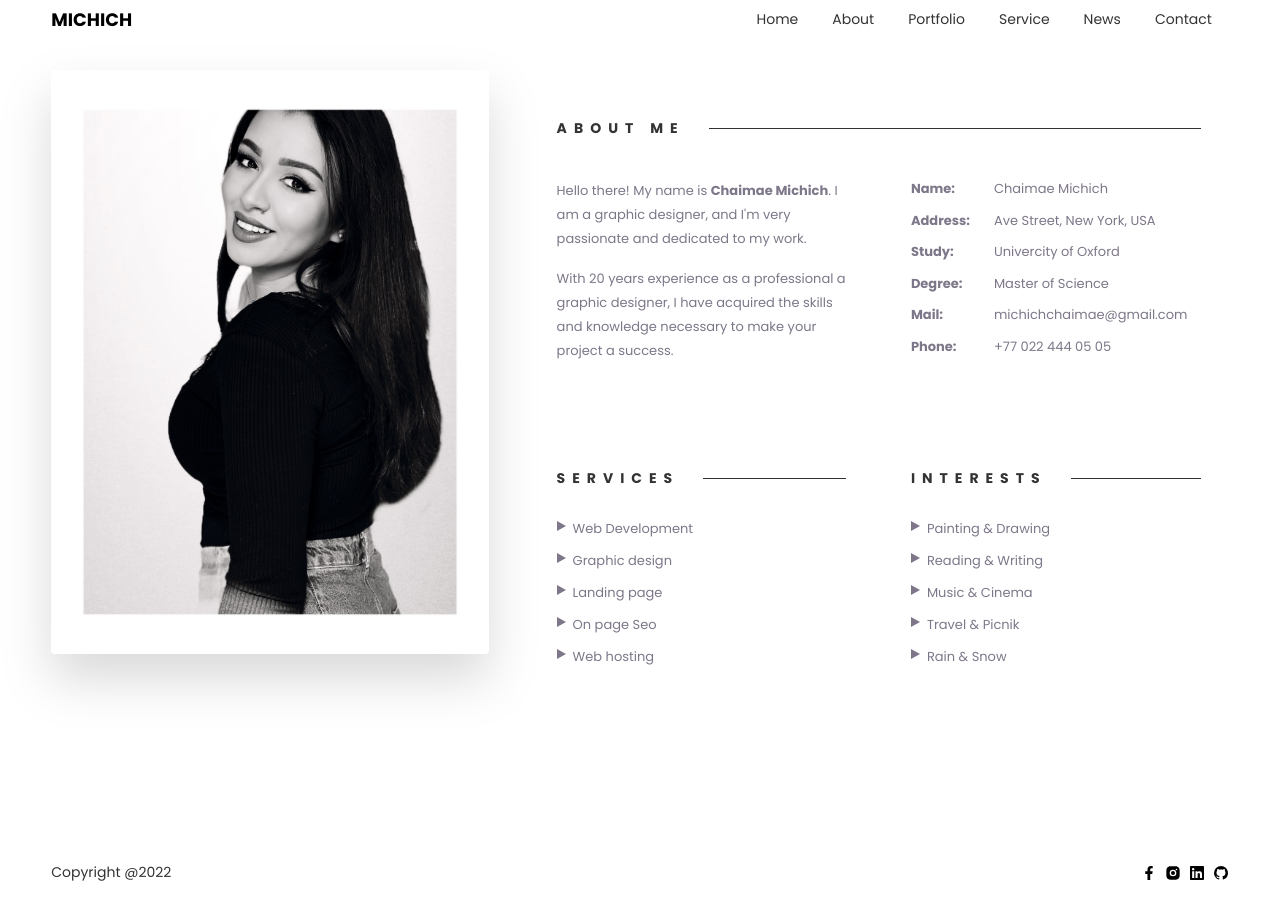
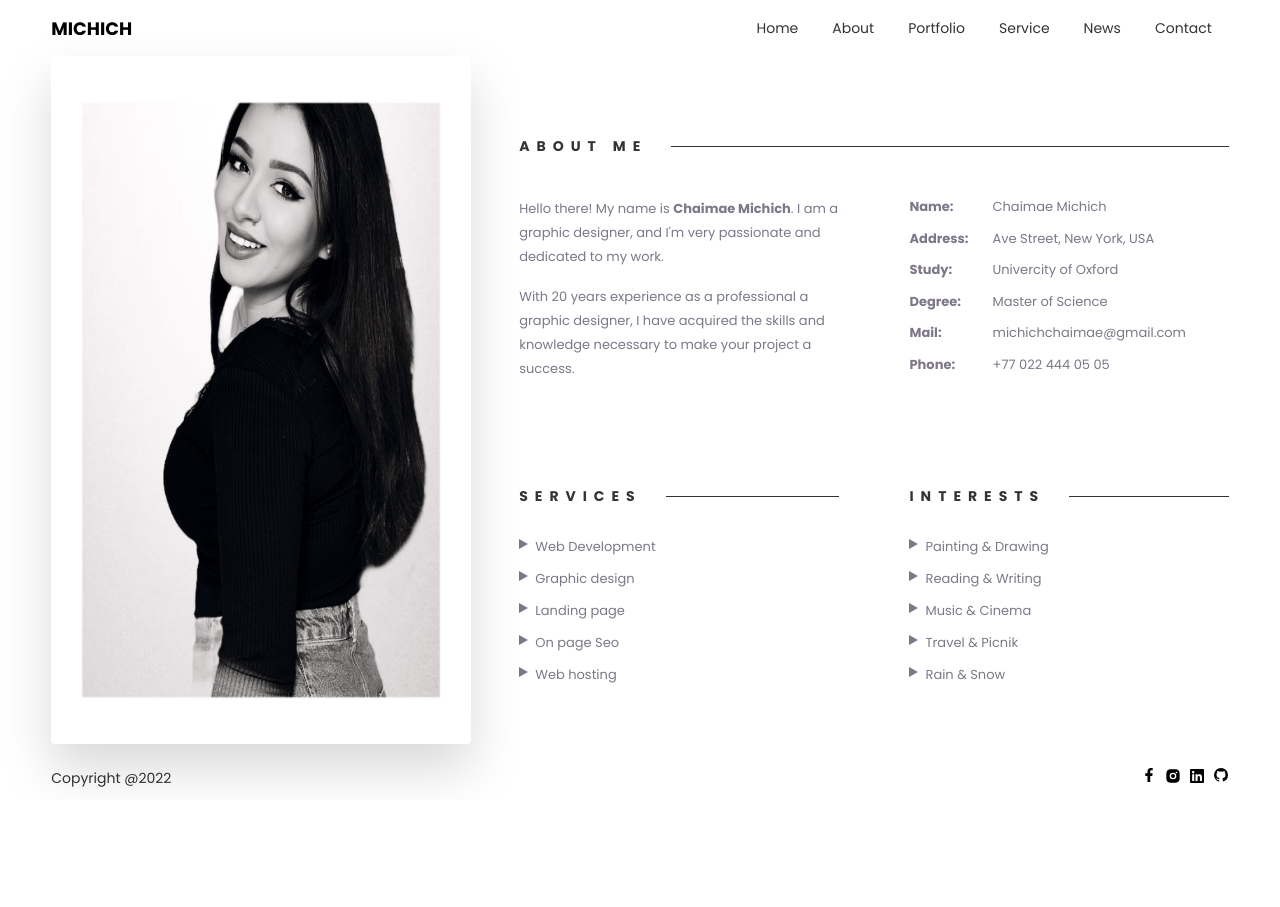
Before and after one commit to Chima20-art/portfolio-v2, a Next.js app: page /about in a window 1280 px wide. After the commit the page ends 800 px from the top, so only its background shows below. Built offline with nearby package versions, Linux system fonts and the light colour scheme.

Commit message:
hid away app scrollbar.

```diff
--- a/components/footer.js
+++ b/components/footer.js
@@ -4,7 +4,7 @@ import { VscGithubInverted } from 'react-icons/vsc'
 
 export default function Footer() {
     return (
-        <div className=" flex justify-between  py-6 ">
+        <div className=" h-14 flex justify-between  py-6 ">
             <p className="text-grey font-[400] text-[14px]">Copyright @2022</p>
             <div className="flex justify-center align-center text-black  ">
                 <FaFacebookF className="w-[16px] h-[14px] my-auto mr-2 cursor-pointer" />
--- a/components/header.js
+++ b/components/header.js
@@ -15,7 +15,7 @@ export default function Header() {
     const [hoverdItem, setHoveredItem] = useState('')
 
     return (
-        <div className="h-14   flex items-center justify-between font-medium ">
+        <div className="h-14 py-4 flex items-center justify-between font-medium ">
             <div className="  uppercase font-bold text-[18px] text-black ">
                 Michich
             </div>
--- a/pages/_app.js
+++ b/pages/_app.js
@@ -5,17 +5,16 @@ import '../styles/globals.css'
 
 function MyApp({ Component, pageProps }) {
     return (
-        <div className="w-[92%] mx-auto flex flex-col  text-grey h-screen">
+        <div className="w-[92%] h-screen mx-auto flex flex-col  text-grey ">
             <Header />
-            <div className=" flex  ">
-                <div className=" h-[81vh] min-w-[420px]  mr-10 flex justify-center ">
-                    <img
-                        src="/portrait.jpeg"
-                        alt="mainImg"
-                        className=" h-[90%] m-auto rounded drop-shadow-2xl "
-                    />
-                </div>
-                <div className="flex-1 ">
+            <div className=" flex flex-1 h-[calc(100vh_-_112px)]  gap-4 ">
+                <img
+                    src="/portrait.jpeg"
+                    alt="mainImg"
+                    className="w-[420px]   rounded drop-shadow-2xl "
+                />
+
+                <div className="  flex-1  overflow-y-scroll	 pl-8 scrollbar-hide	  ">
                     <Component {...pageProps} />
                 </div>
             </div>
--- a/pages/about.js
+++ b/pages/about.js
@@ -3,7 +3,7 @@ import Header from '../components/header'
 
 export default function About() {
     return (
-        <div className="md:max-w-[92%] mx-auto text-grey h-[100vh] flex flex-col justify-between">
+        <div className=" text-grey   flex flex-col justify-between">
             <div className="w-full  flex ">
                 <div className="flex flex-col ">
                     <div className="flex flex-col   w-full pt-20  h-fit">
--- a/styles/globals.css
+++ b/styles/globals.css
@@ -4,8 +4,6 @@
 
 body {
     font-family: 'Poppins', 'sans-serif';
-    padding: 0;
-    margin: 0;
 }
 
 * {
@@ -13,6 +11,15 @@ body {
     margin: 0;
     box-sizing: border-box;
     font-family: 'Poppins', 'sans-serif';
+}
+.scrollbar-hide::-webkit-scrollbar {
+    display: none;
+}
+
+/* For IE, Edge and Firefox */
+.scrollbar-hide {
+    -ms-overflow-style: none; /* IE and Edge */
+    scrollbar-width: none; /* Firefox */
 }
 .cd-headline.rotate-1 .cd-words-wrapper {
     display: inline-block;
```
